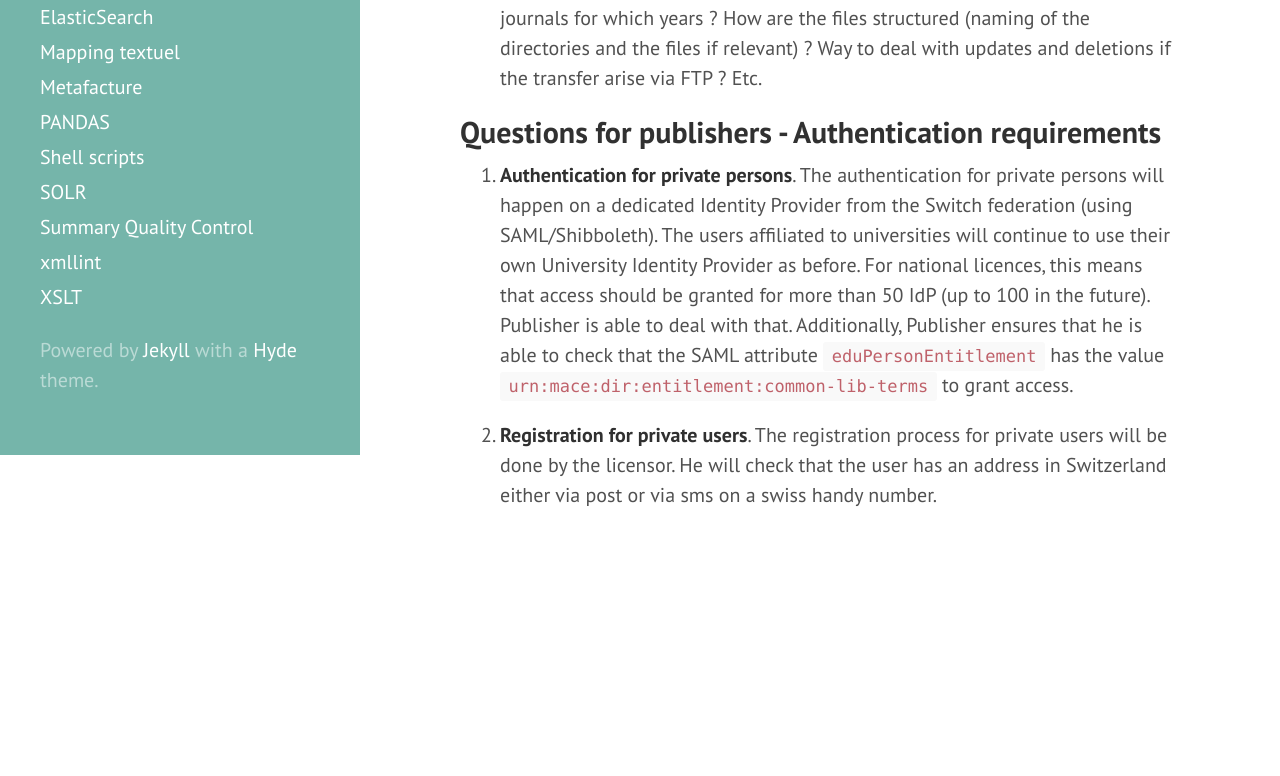
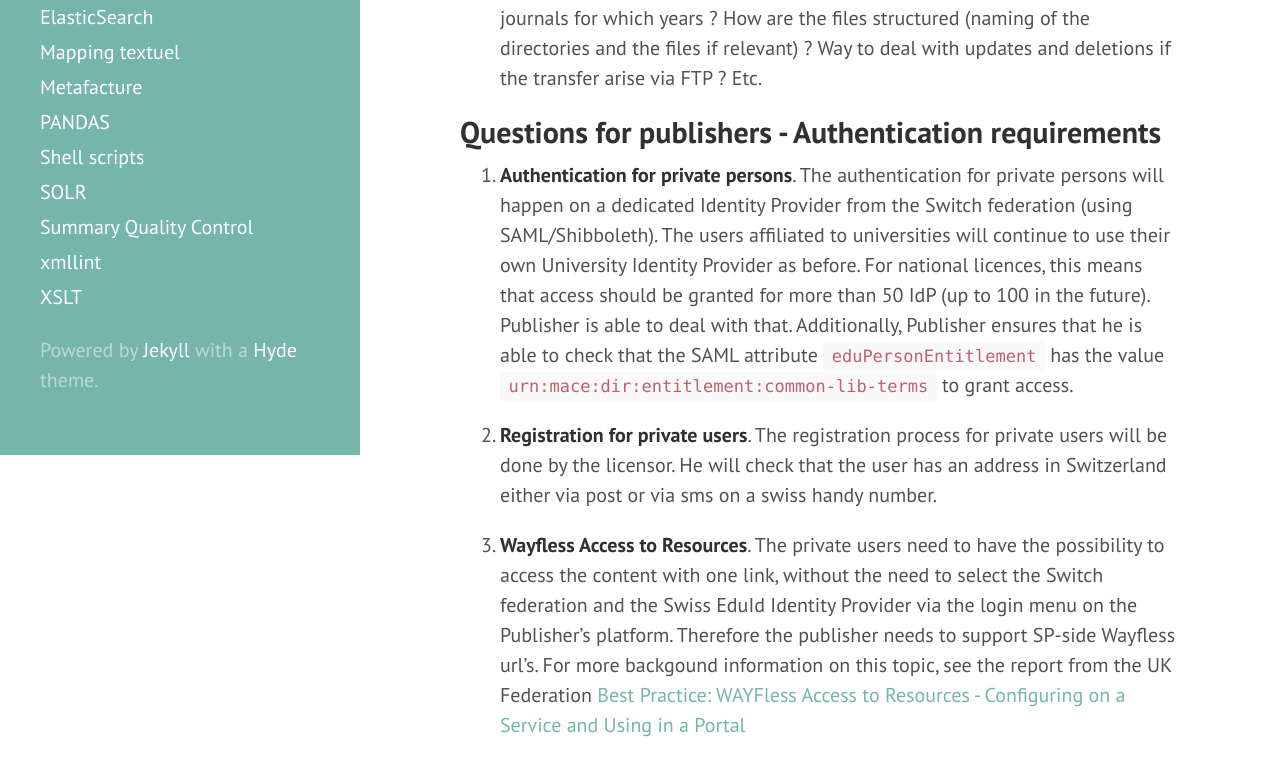
Before and after one commit to swissbib/metadataNationalLicencesDocumentation, a Jekyll site: the page built from pages/input/012questions_publishers.md, in a window 1280 px wide and 900 px high, scrolled down 2359 px. Shown: the top 776 px of the window. Built offline with Jekyll 4.4.1, drawn with Linux system fonts in a browser that asks for light colours; before the commit the page ends 3029 px from its top, so only the background shows below that.

Commit message:
update wayfless links

```diff
--- a/pages/input/012questions_publishers.md
+++ b/pages/input/012questions_publishers.md
@@ -52,3 +52,5 @@ Point de départ : document `AKTE_NL_Offer_Statement_2015_to_Publishers-Access-a
 1. **Authentication for private persons**. The authentication for private persons will happen on a dedicated Identity Provider from the Switch federation (using SAML/Shibboleth). The users affiliated to universities will continue to use their own University Identity Provider as before. For national licences, this means that access should be granted for more than 50 IdP (up to 100 in the future). Publisher is able to deal with that. Additionally, Publisher ensures that he is able to check that the SAML attribute `eduPersonEntitlement` has the value `urn:mace:dir:entitlement:common-lib-terms` to grant access.
 
 1. **Registration for private users**. The registration process for private users will be done by the licensor. He will check that the user has an address in Switzerland either via post or via sms on a swiss handy number.
+
+1. **Wayfless Access to Resources**. The private users need to have the possibility to access the content with one link, without the need to select the Switch federation and the Swiss EduId Identity Provider via the login menu on the Publisher's platform. Therefore the publisher needs to support SP-side Wayfless url's. For more backgound information on this topic, see the report from the UK Federation [Best Practice: WAYFless Access to Resources - Configuring on a Service and Using in a Portal](http://www.ukfederation.org.uk/content/Documents/WAYFlessServices)
```
